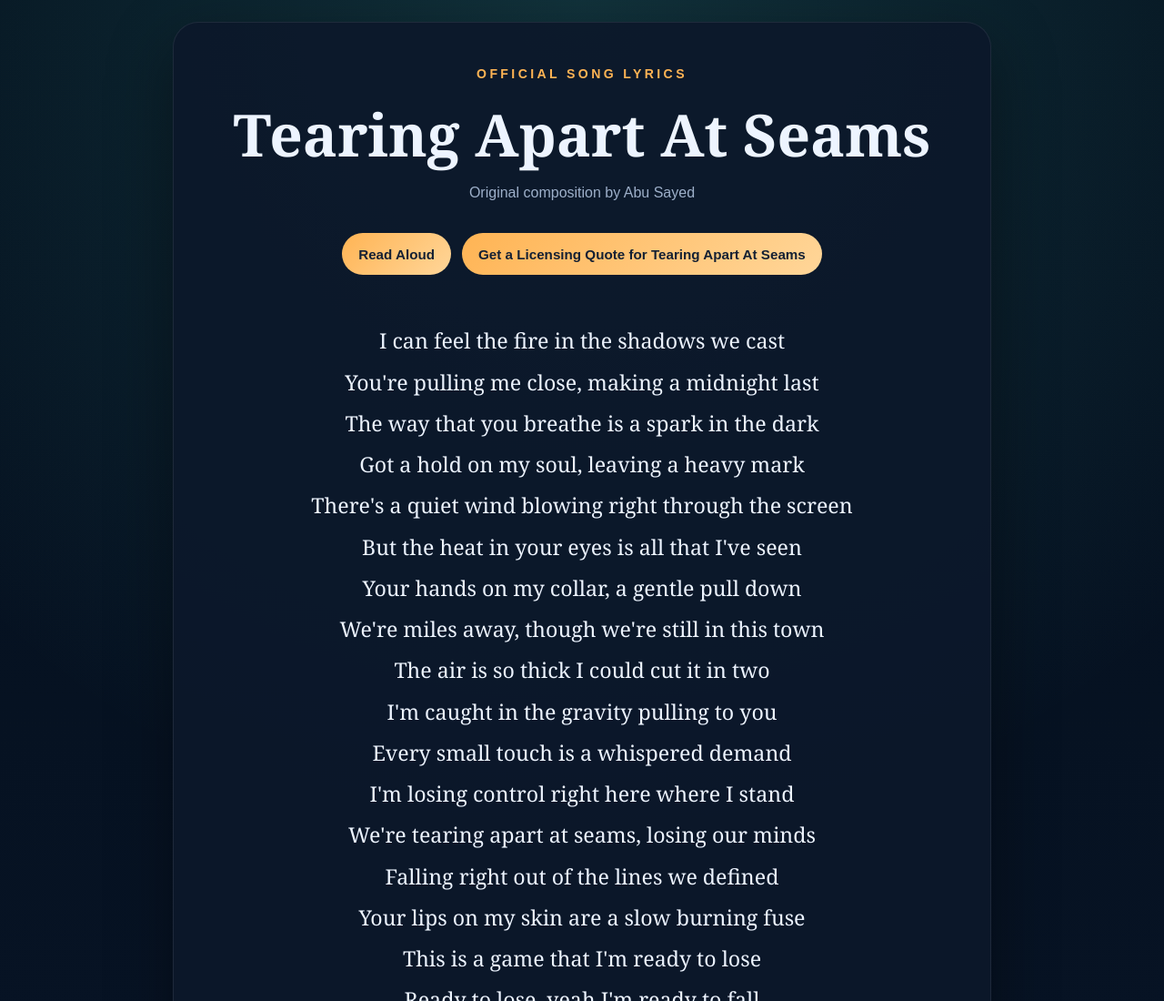
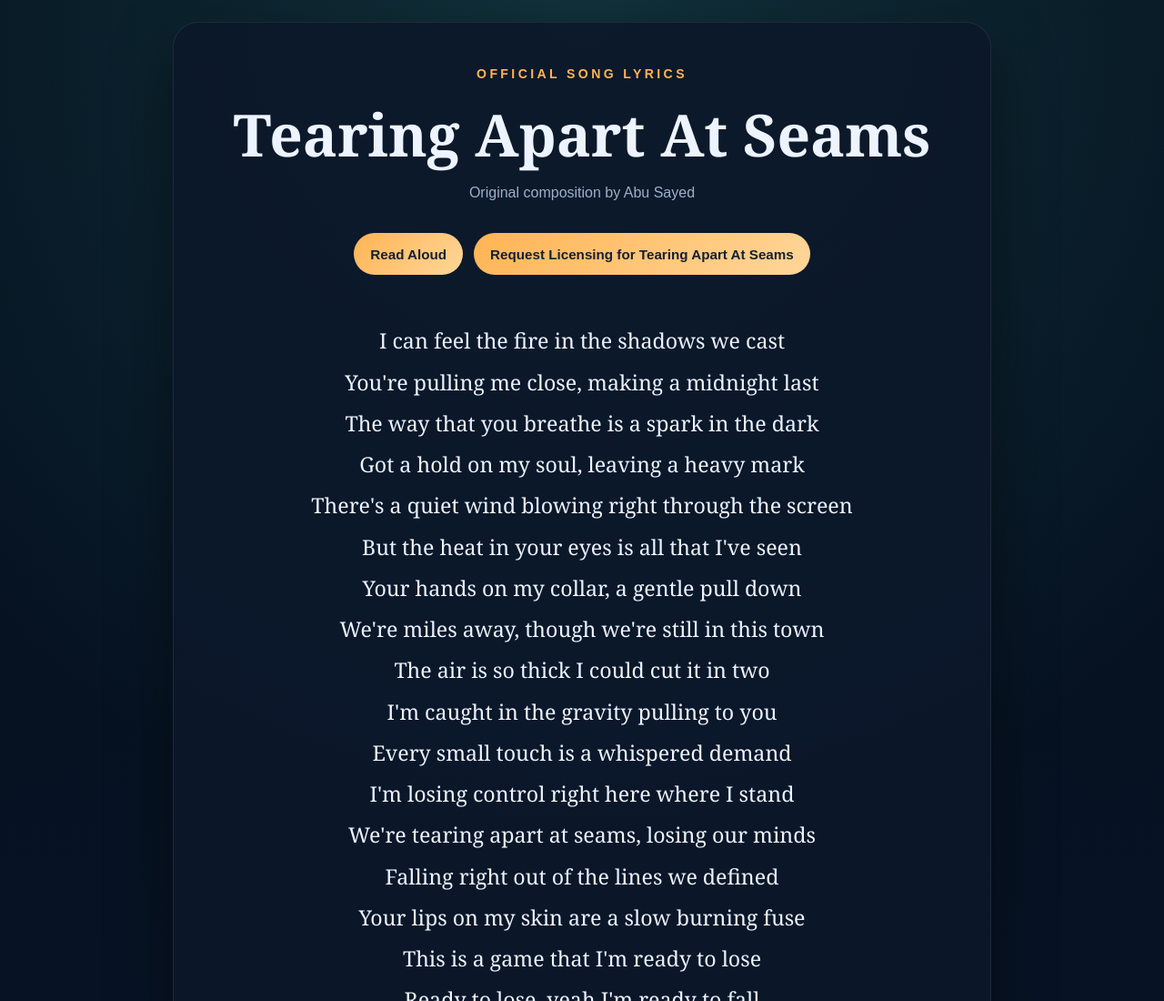
Before and after one commit to ImAbuSayed/tearing-apart-at-seams, a plain HTML site: page index.html in a window 1280 px wide. Shown: the top 1100 px of the page at 91% size. Drawn offline with Linux system fonts and the light colour scheme.

Commit message:
feat: update song assets v1 with signed GPG commit [verified]

```diff
--- a/index.html
+++ b/index.html
@@ -537,7 +537,7 @@
 
         <div class="controls">
             <button class="btn-speak" id="speakBtn" title="Read the lyrics aloud"><span id="speakText">Read Aloud</span></button>
-            <a href="https://music.abusayed.com.bd/Licensing/?https://imabusayed.github.io/tearing-apart-at-seams/" class="btn-license" title="Get licensing for this song" target="_blank">Get a Licensing Quote for Tearing Apart At Seams</a>
+            <a href="https://music.abusayed.com.bd/Licensing/?https://imabusayed.github.io/tearing-apart-at-seams/" class="btn-license" title="Get licensing for this song" target="_blank">Request Licensing for Tearing Apart At Seams</a>
 
         </div>
         <br>
```
Also changed, not shown: llms.txt, manifest.json, 1 other file.
